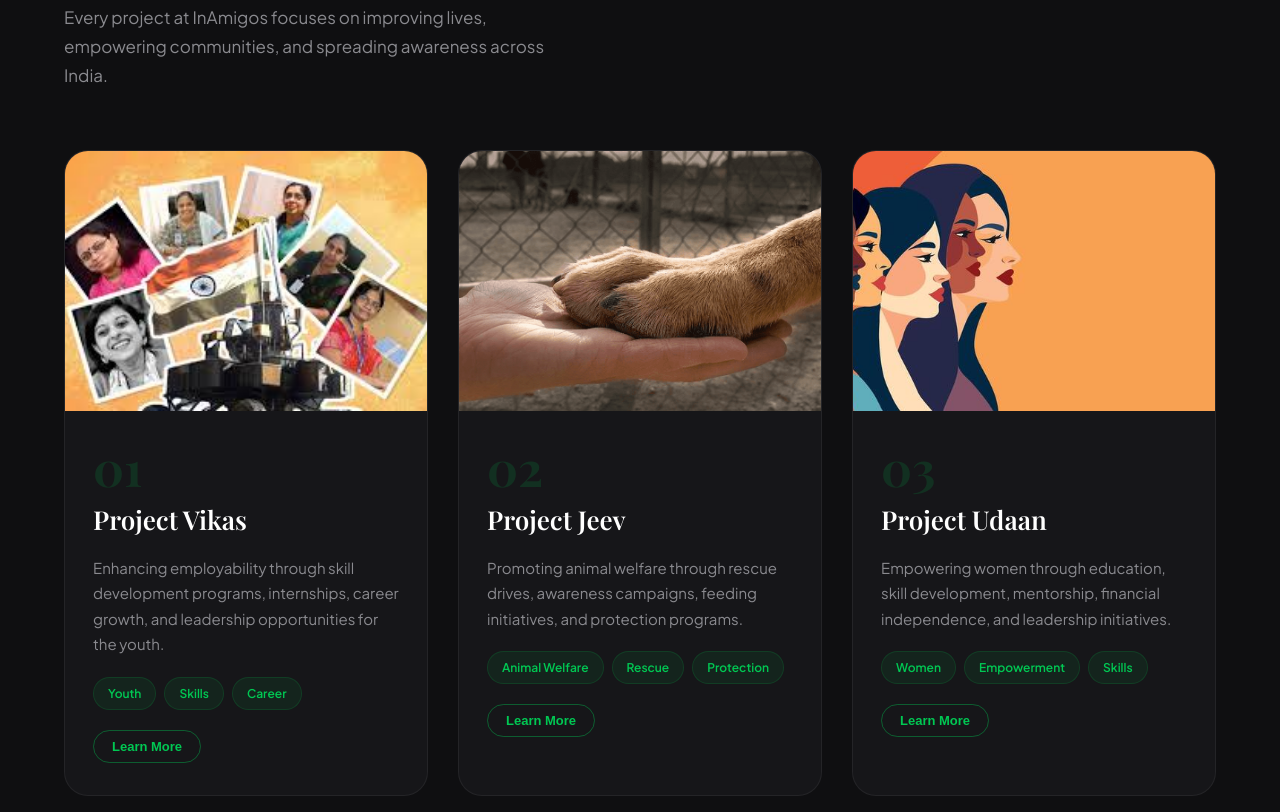
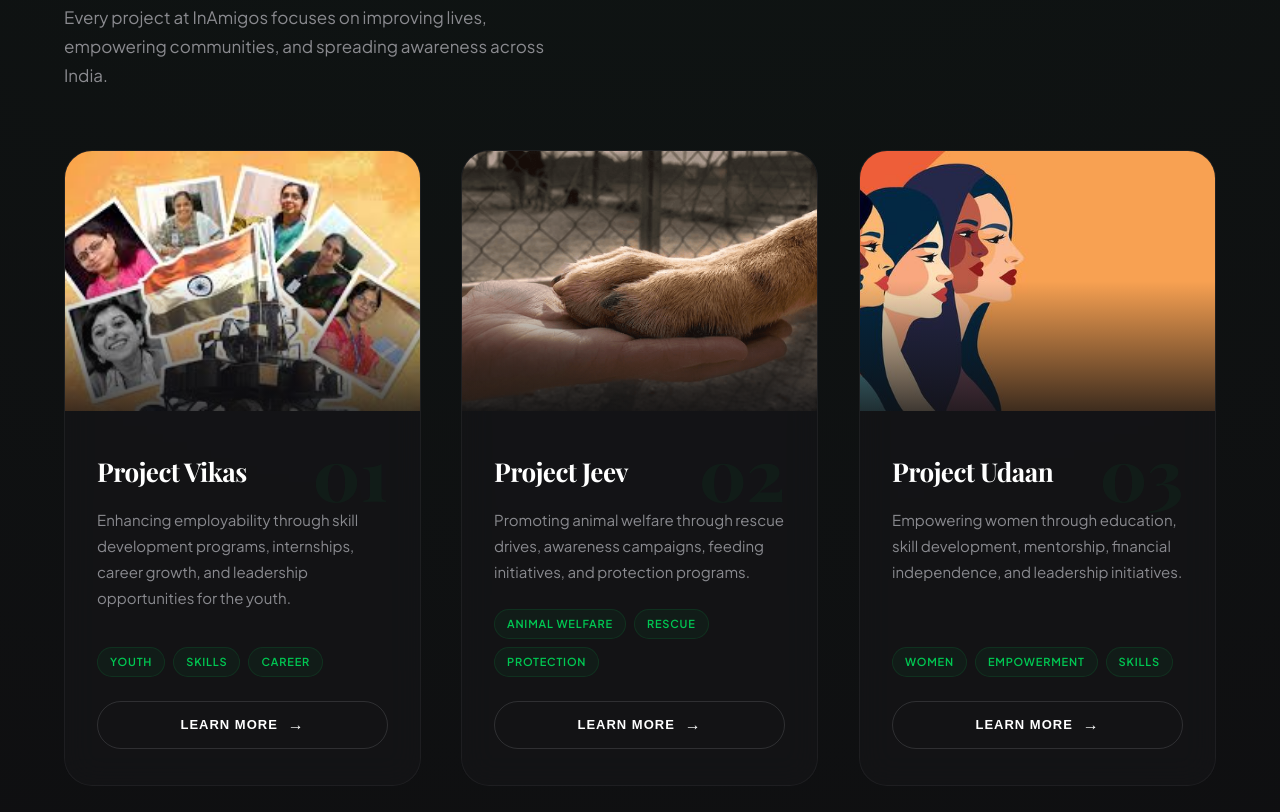
Before and after one commit to Apurvabharoliya/InAmigos, a plain HTML site: page index.html in a window 1280 px wide. Shown: the part 2548-3360 px from the top of the page. Drawn offline with nearby package versions, Linux system fonts and the light colour scheme; a web font is replaced by a local one.

Commit message:
design: complete overhaul of initiatives card grid styling with glassmorphism, floating watermark index, and interactive hover sliding arrows

```diff
--- a/index.html
+++ b/index.html
@@ -24,7 +24,7 @@
   <script src="https://unpkg.com/lucide@latest"></script>
 
   <!-- Styles -->
-  <link rel="stylesheet" href="style.css?v=5.0">
+  <link rel="stylesheet" href="style.css?v=6.0">
   <style>
     /* Inline Preloader Styles for Instant Rendering */
     .welcome-screen {
@@ -793,7 +793,7 @@
     </div>
   </footer>
 
-  <script src="script.js?v=5.0"></script>
+  <script src="script.js?v=6.0"></script>
 
 </body>
 
--- a/style.css
+++ b/style.css
@@ -225,27 +225,32 @@
 .about-detail-card p { font-size:14px; color:var(--text-muted); line-height:1.6; }
 
 /* ═══ PROJECTS SECTION ═══ */
-.projects-section { padding:160px 0 0; background:var(--bg-dark); }
-.projects-header { margin-bottom:60px; }
-.projects-horizontal-wrapper { position:relative; overflow:hidden; }
+.projects-section {
+  padding: 160px 0;
+  background: radial-gradient(circle at 50% -20%, rgba(0, 200, 83, 0.04) 0%, var(--bg-dark) 70%);
+}
+.projects-header { margin-bottom: 60px; }
 .projects-grid-wrapper {
   margin-top: 60px;
-  padding-bottom: 80px;
 }
 .projects-grid {
   display: grid;
   grid-template-columns: repeat(3, 1fr);
-  gap: 30px;
+  gap: 40px;
 }
 .project-card {
-  background: var(--bg-dark-2);
-  border: 1px solid rgba(255, 255, 255, 0.06);
-  border-radius: 24px;
+  display: flex;
+  flex-direction: column;
+  background: rgba(22, 22, 25, 0.6);
+  border: 1px solid rgba(255, 255, 255, 0.05);
+  border-radius: 28px;
   overflow: hidden;
-  transition: 0.5s var(--ease);
+  transition: all 0.5s var(--ease);
   cursor: pointer;
   opacity: 0;
   transform: translateY(40px);
+  backdrop-filter: blur(16px);
+  position: relative;
 }
 .project-card.visible {
   opacity: 1;
@@ -253,97 +258,139 @@
 }
 .project-card:hover {
   border-color: rgba(0, 200, 83, 0.25);
-  transform: translateY(-8px);
-  box-shadow: 0 20px 40px rgba(0, 0, 0, 0.3);
+  transform: translateY(-10px);
+  box-shadow: 0 30px 60px rgba(0, 0, 0, 0.4), 0 0 50px rgba(0, 200, 83, 0.03);
 }
 .project-card-img {
   height: 260px;
   overflow: hidden;
+  position: relative;
+}
+.project-card-img::after {
+  content: '';
+  position: absolute;
+  inset: 0;
+  background: linear-gradient(to bottom, transparent 50%, rgba(15, 15, 17, 0.8) 100%);
+  transition: opacity 0.5s;
 }
 .project-card-img img {
   width: 100%;
   height: 100%;
   object-fit: cover;
-  transition: 0.6s var(--ease);
+  transition: transform 0.8s cubic-bezier(0.22, 1, 0.36, 1);
 }
 .project-card:hover .project-card-img img {
-  transform: scale(1.05);
+  transform: scale(1.08);
 }
 .project-card-content {
-  padding: 32px 28px;
+  padding: 40px 32px 36px;
   display: flex;
   flex-direction: column;
   align-items: flex-start;
+  flex: 1;
+  position: relative;
 }
 .project-card-number {
+  position: absolute;
+  right: 32px;
+  top: 25px;
   font-family: var(--serif);
-  font-size: 48px;
-  font-weight: 700;
-  color: rgba(0, 200, 83, 0.15);
+  font-size: 72px;
+  font-weight: 800;
+  color: rgba(0, 200, 83, 0.05);
   line-height: 1;
+  pointer-events: none;
+  transition: color 0.4s;
+}
+.project-card:hover .project-card-number {
+  color: rgba(0, 200, 83, 0.12);
 }
 .project-card-content h3 {
   font-family: var(--serif);
   font-size: 26px;
   color: var(--text-light);
-  margin: 8px 0 14px;
-  font-weight: 600;
+  margin: 0 0 14px;
+  font-weight: 700;
+  letter-spacing: -0.5px;
+  transition: color 0.3s;
+}
+.project-card:hover .project-card-content h3 {
+  color: var(--accent);
 }
 .project-card-content p {
   font-size: 15px;
   color: var(--text-muted);
-  line-height: 1.7;
-  margin-bottom: 20px;
+  line-height: 1.75;
+  margin-bottom: 24px;
   flex-grow: 1;
 }
 .project-tags {
   display: flex;
   gap: 8px;
   flex-wrap: wrap;
-  margin-bottom: 20px;
+  margin-bottom: 24px;
 }
 .project-tags span {
-  padding: 6px 14px;
-  border-radius: 20px;
-  font-size: 12px;
+  padding: 5px 12px;
+  border-radius: 100px;
+  font-size: 11px;
   font-weight: 600;
-  background: rgba(0, 200, 83, 0.08);
+  text-transform: uppercase;
+  letter-spacing: 0.8px;
+  background: rgba(0, 200, 83, 0.05);
   color: var(--accent);
-  border: 1px solid rgba(0, 200, 83, 0.15);
+  border: 1px solid rgba(0, 200, 83, 0.12);
+  display: inline-flex;
+  align-items: center;
 }
 .project-learn-more {
+  width: 100%;
   display: inline-flex;
   align-items: center;
-  gap: 8px;
+  justify-content: center;
+  gap: 10px;
   background: transparent;
-  border: 1px solid rgba(0, 200, 83, 0.4);
-  color: var(--accent);
-  padding: 8px 18px;
-  border-radius: 30px;
+  border: 1px solid rgba(255, 255, 255, 0.12);
+  color: var(--text-light);
+  padding: 14px 28px;
+  border-radius: 100px;
   font-size: 13px;
-  font-weight: 600;
+  font-weight: 700;
+  text-transform: uppercase;
+  letter-spacing: 1px;
   cursor: pointer;
-  transition: 0.3s var(--ease);
+  transition: all 0.4s var(--ease);
   outline: none;
+  margin-top: auto;
+}
+.project-learn-more::after {
+  content: '\2192';
+  font-size: 16px;
+  transition: transform 0.3s var(--ease);
 }
 .project-card:hover .project-learn-more {
   background: var(--accent);
   color: var(--bg-dark);
   border-color: var(--accent);
-  box-shadow: 0 4px 15px var(--accent-glow);
+  box-shadow: 0 8px 25px var(--accent-glow);
+}
+.project-card:hover .project-learn-more::after {
+  transform: translateX(5px);
 }
 
-@media(max-width: 1024px) {
+@media(max-width: 1100px) {
   .projects-grid {
     grid-template-columns: repeat(2, 1fr);
+    gap: 30px;
   }
 }
 @media(max-width: 768px) {
   .projects-grid {
     grid-template-columns: 1fr;
+    gap: 30px;
   }
   .projects-section {
-    padding: 100px 0 0;
+    padding: 100px 0;
   }
 }
 
```
